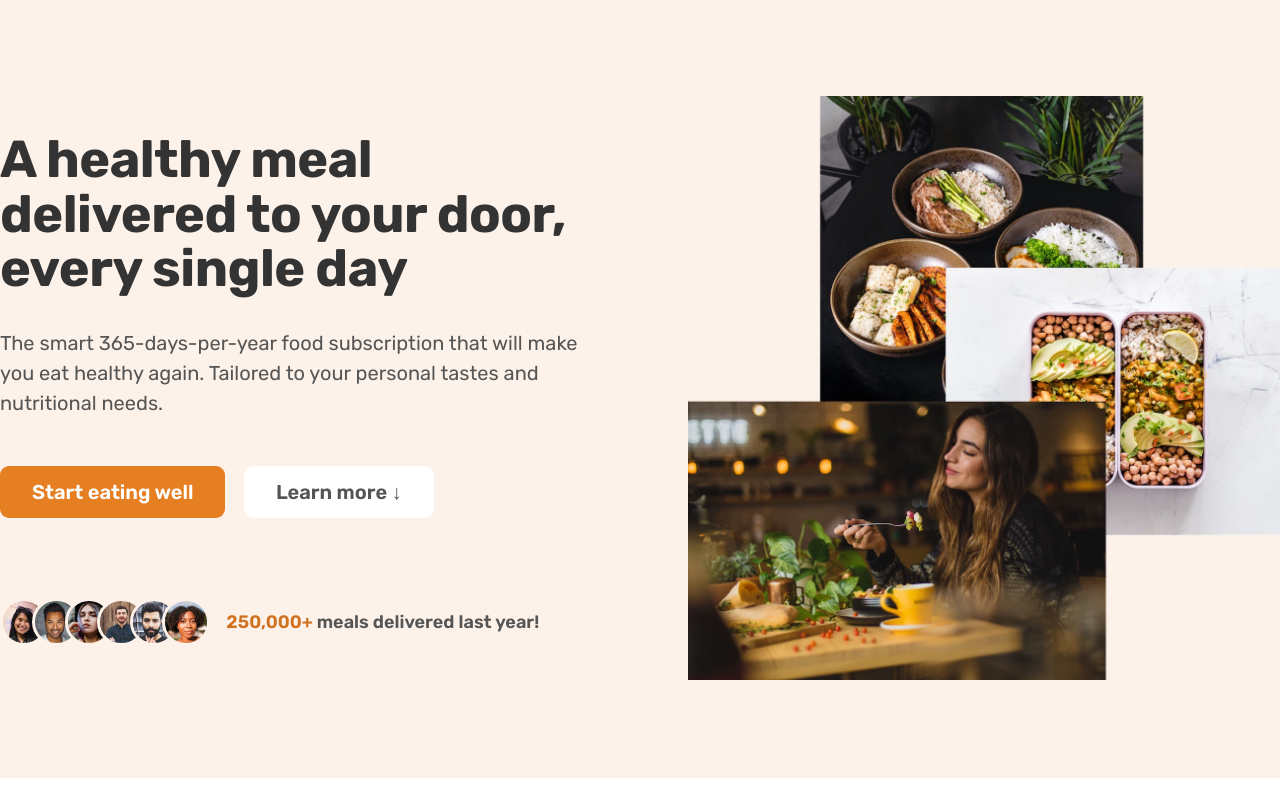
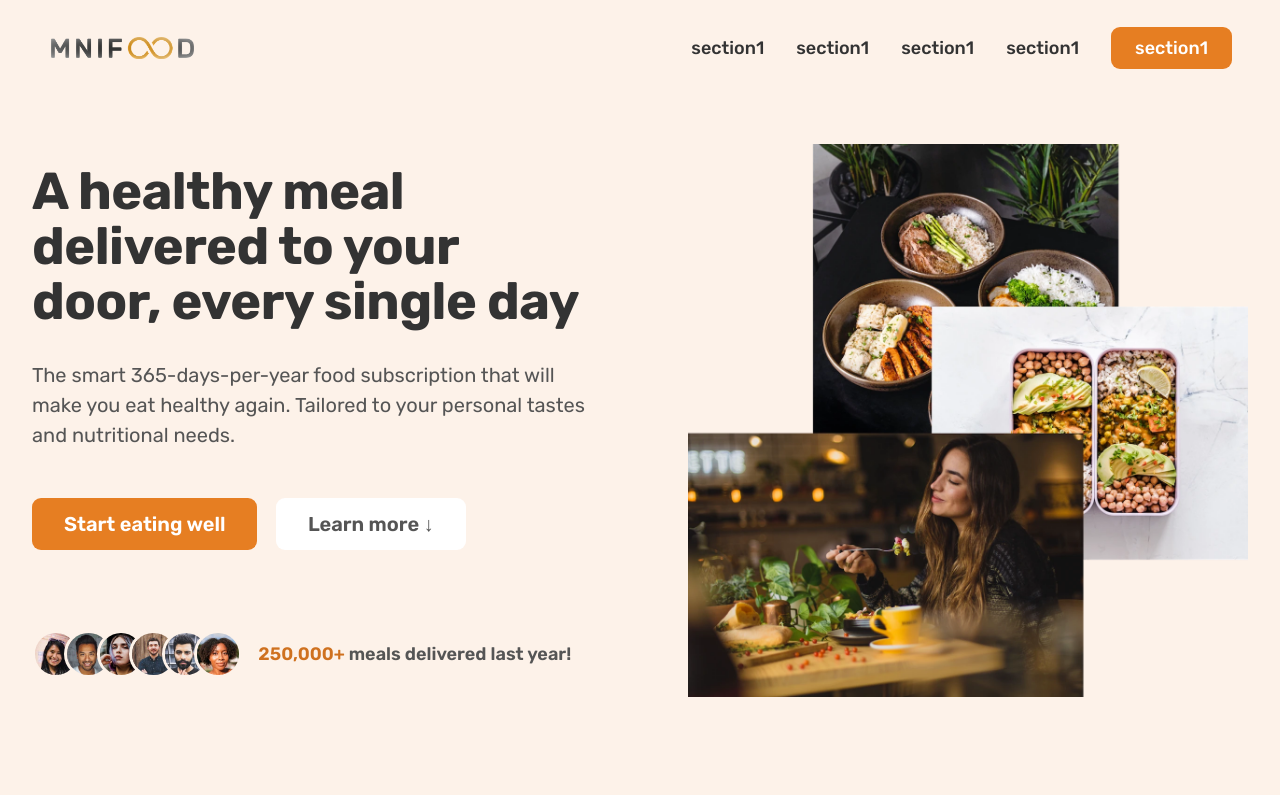
Before and after one commit to Murhaf2211/MNproject, a plain HTML site: page index.html in a window 1280 px wide. Drawn offline with Linux system fonts and the light colour scheme.

Commit message:
Add the navbar

```diff
--- a/css/style.css
+++ b/css/style.css
@@ -9,18 +9,24 @@
 
 -Font weights:
   default : 400
+  mid : 500
+  smi bold : 600
+  bold : 700
 -Line heights:
   default :1
+  small :1.05
+  peragraph default : 1.6
 ------------------------------
 --main color:#e67e22
 -- Tints:#fdf2e9
--- Shades:
+-- Shades:#cf711f
 -- Accents:
 --gray color:#555 , #333 ,
 ------------------------------
 ---shadows
 ------------------------------
 ----Border-radius
+default 9px
 -----------------------------
 
 */
@@ -40,13 +46,62 @@ body {
   font-weight: 400;
   color: #555;
 }
+/****************************
+ Header
+*****************************/
+.header {
+  display: flex;
+  justify-content: space-between;
+  align-items: center;
+  background-color: #fdf2e9;
+
+  height: 9.6rem;
+  padding: 0 4.8rem;
+}
+.logo {
+  height: 2.2rem;
+}
+.main-nav-list {
+  list-style: none;
+  display: flex;
+  align-items: center;
+  gap: 3.2rem;
+}
+.main-nav-link:link,
+.main-nav-link:visited {
+  display: inline-block;
+  text-decoration: none;
+  color: #333;
+  font-weight: 500;
+  font-size: 1.8rem;
+  transition: all 0.3s;
+}
+.main-nav-link:hover,
+.main-nav-link:active {
+  color: #cf711f;
+}
+.main-nav-link.nav-cta:link,
+.main-nav-link.nav-cta:visited {
+  padding: 1.2rem 2.4rem;
+  border-radius: 9px;
+  color: #fff;
+  background-color: #e67e22;
+}
+.main-nav-link.nav-cta:hover,
+.main-nav-link.nav-cta:active {
+  background-color: #cf711f;
+}
+/****************************
+  Hero
+*****************************/
 .section-hero {
   background-color: #fdf2e9;
-  padding: 9.6rem 0;
+  padding: 4.8rem 0 9.6rem 0;
 }
 .hero {
   max-width: 130rem;
   margin: 0 auto;
+  padding: 0 3.2rem;
   display: grid;
   grid-template-columns: 1fr 1fr;
   align-items: center;
--- a/index.html
+++ b/index.html
@@ -17,6 +17,20 @@
     <title>M&Nfood</title>
   </head>
   <body>
+    <header class="header">
+      <img class="logo" alt="M&NFood logo " src="img/Mnfood-logo.png" />
+      <nav class="main-nav">
+        <ul class="main-nav-list">
+          <li><a class="main-nav-link" href="#">section1</a></li>
+          <li><a class="main-nav-link" href="#">section1</a></li>
+          <li><a class="main-nav-link" href="#">section1</a></li>
+          <li><a class="main-nav-link" href="#">section1</a></li>
+          <li><a class="main-nav-link nav-cta" href="#">section1</a></li>
+        </ul>
+      </nav>
+    </header>
+
+    <main>
       <section class="section-hero">
         <div class="hero">
           <div class="hero-text-box">
@@ -24,9 +38,9 @@
               A healthy meal delivered to your door, every single day
             </h1>
             <p class="hero-description">
-            The smart 365-days-per-year food subscription that will make you eat
-            healthy again. Tailored to your personal tastes and nutritional
-            needs.
+              The smart 365-days-per-year food subscription that will make you
+              eat healthy again. Tailored to your personal tastes and
+              nutritional needs.
             </p>
             <a href="#" class="btn btn--full margin-right-sm"
               >Start eating well</a
@@ -56,5 +70,6 @@
           </div>
         </div>
       </section>
+    </main>
   </body>
 </html>
```
Also changed, not shown: img/Mnfood-logo.png (added), img/omnifood-logo.png (added). Lines whose indentation alone changed are shown as unchanged.
